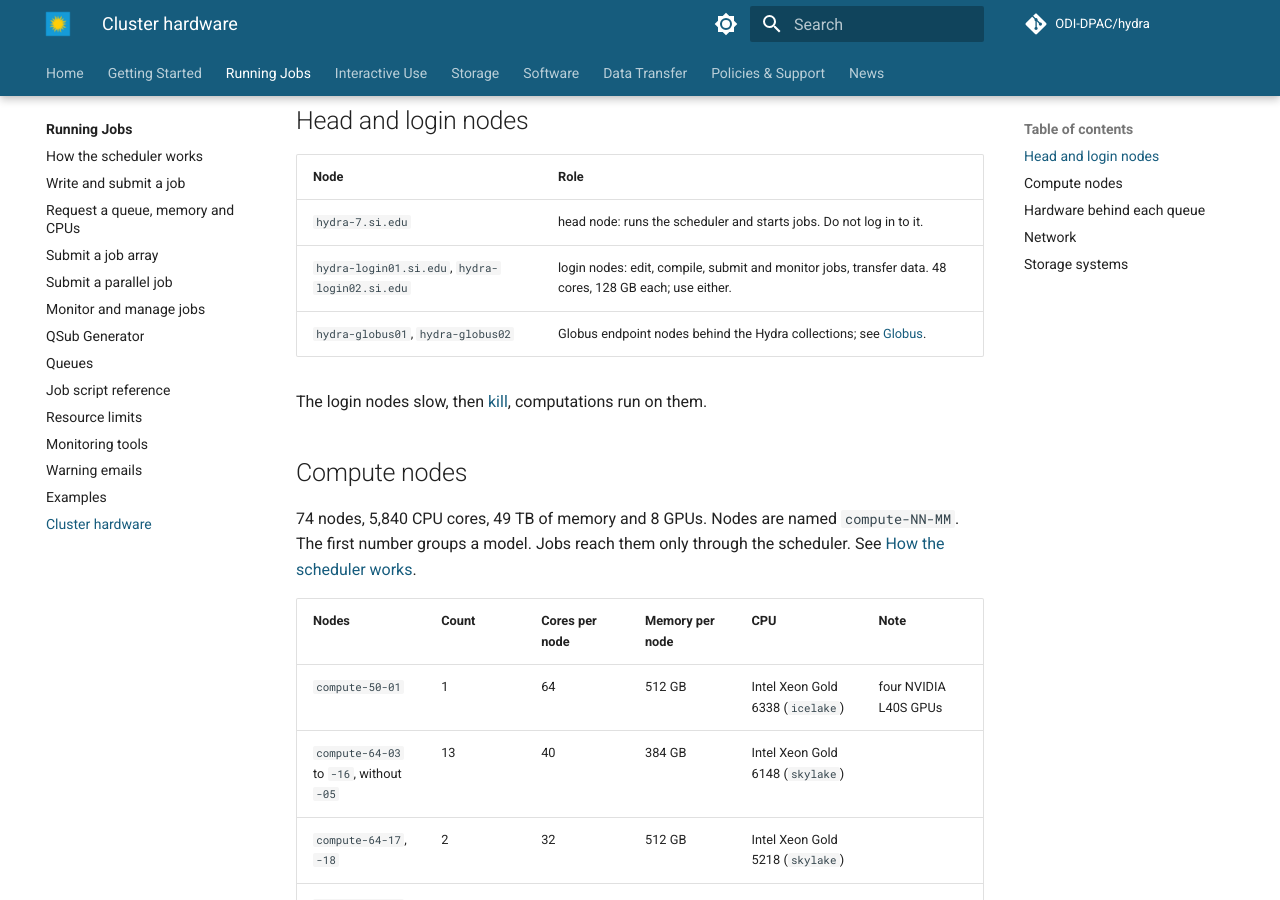
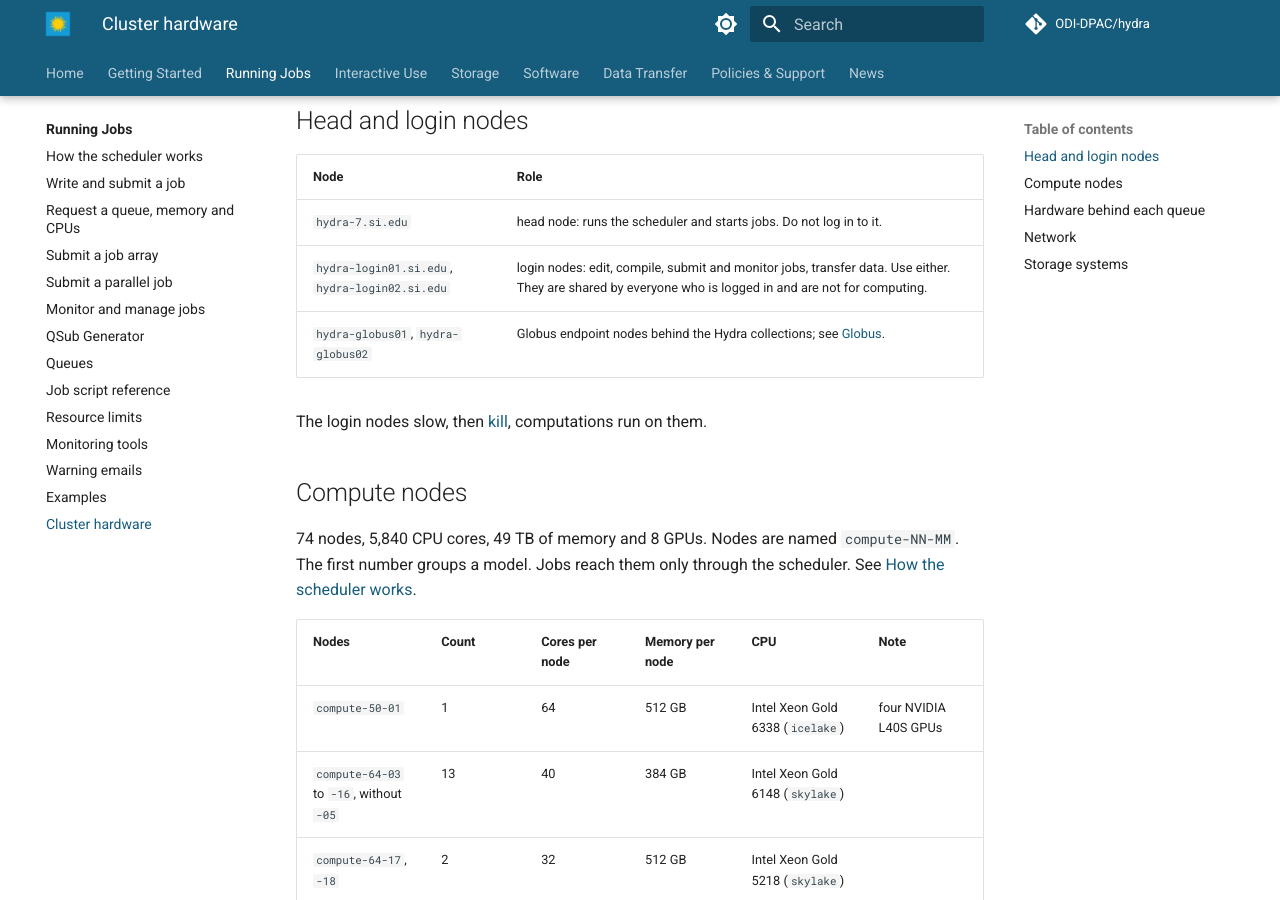
Before and after one commit to ODI-DPAC/hydra, an MkDocs documentation site: the page built from docs/jobs/hardware.md, in a window 1280 px wide and 900 px high, scrolled down 307 px. Built offline with MkDocs 1.6.1 and Material for MkDocs 9.7.7, drawn with Linux system fonts in a browser that asks for light colours; comment, search, counter and statistics services are not loaded.

Commit message:
hardware changes

```diff
--- a/docs/jobs/hardware.md
+++ b/docs/jobs/hardware.md
@@ -7,7 +7,7 @@ Hydra has 74 compute nodes, two login nodes and three storage systems, connected
 | Node | Role |
 |---|---|
 | `hydra-7.si.edu` | head node: runs the scheduler and starts jobs. Do not log in to it. |
-| `hydra-login01.si.edu`, `hydra-login02.si.edu` | login nodes: edit, compile, submit and monitor jobs, transfer data. 48 cores, 128 GB each; use either. |
+| `hydra-login01.si.edu`, `hydra-login02.si.edu` | login nodes: edit, compile, submit and monitor jobs, transfer data. Use either. They are shared by everyone who is logged in and are not for computing. |
 | `hydra-globus01`, `hydra-globus02` | Globus endpoint nodes behind the Hydra collections; see [Globus](../data-transfer/globus.md). |
 
 The login nodes slow, then [kill](efficiency.md#high-cpu-use-on-a-login-node), computations run on them.
```
